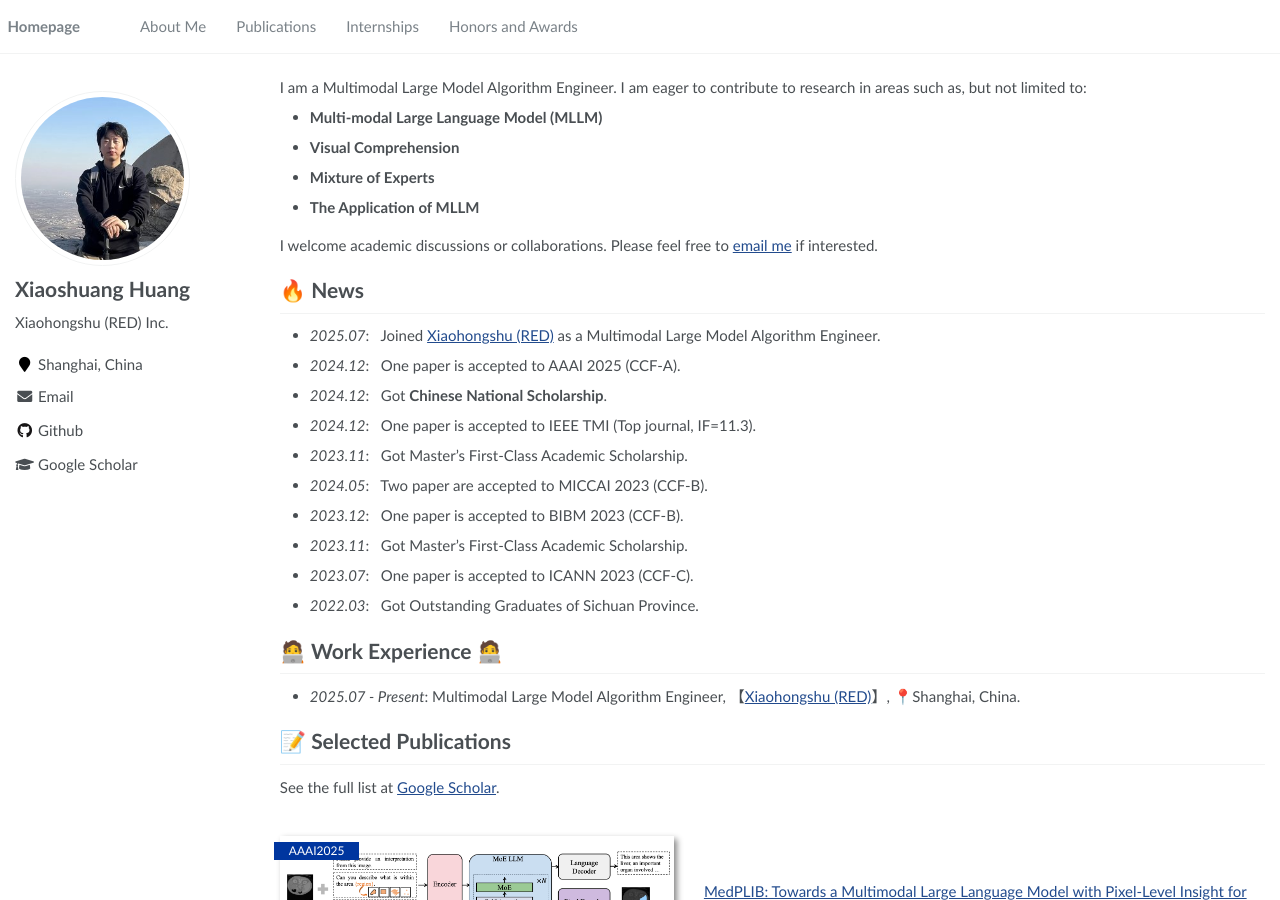
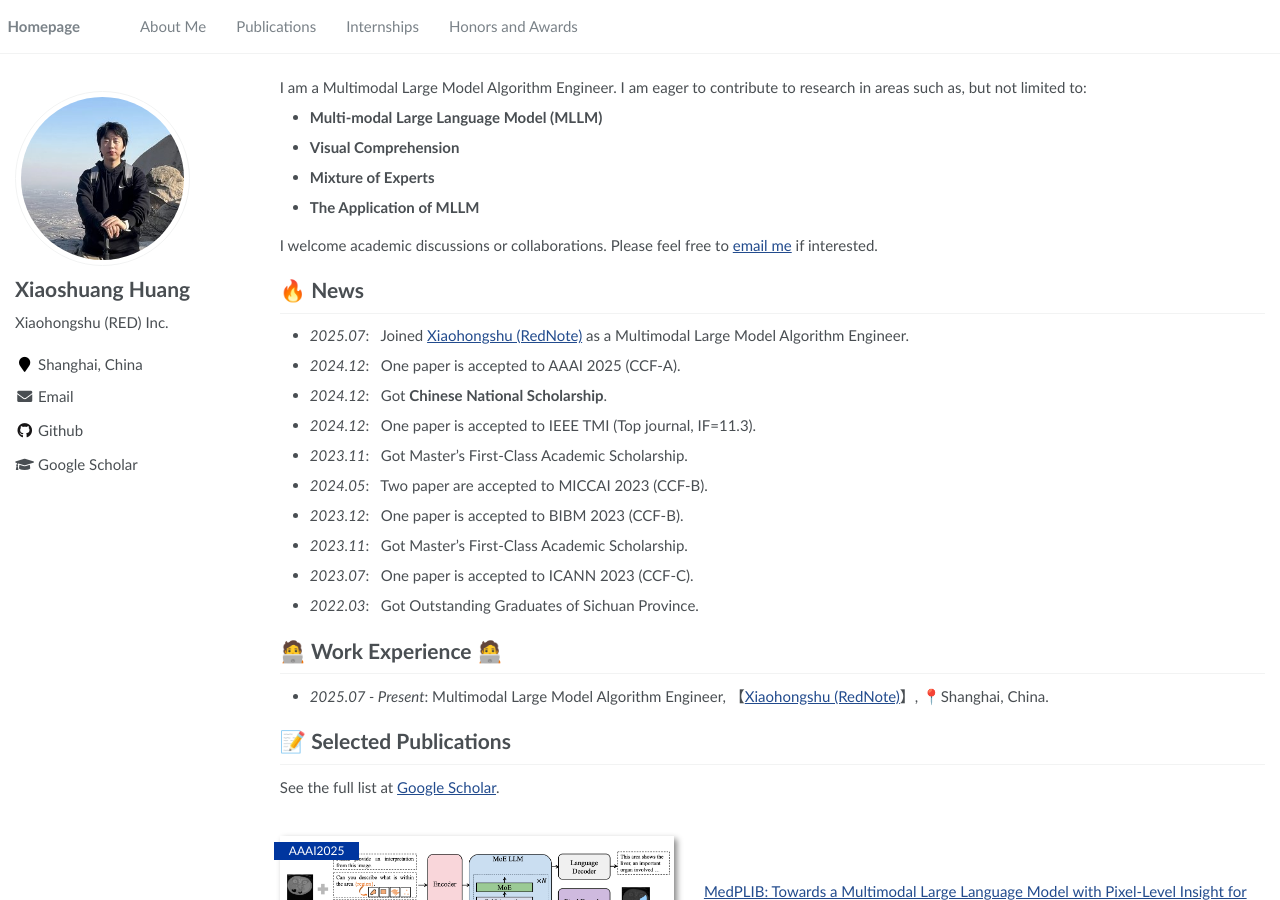
Before and after one commit to ShawnHuang497/xiaoshuanghuang.github.io, a Jekyll site: the page built from _pages/about.md, in a window 1280 px wide and 900 px high. Built offline with Jekyll 4.4.1, drawn with Linux system fonts in a browser that asks for light colours; a script that is not in the unit is left out.

Commit message:
Update about.md

```diff
--- a/_pages/about.md
+++ b/_pages/about.md
@@ -27,7 +27,7 @@ I welcome academic discussions or collaborations. Please feel free to [email me]
 
 
 # 🔥 News
-- *2025.07*: &nbsp; Joined [Xiaohongshu (RED)](https://www.xiaohongshu.com/) as a Multimodal Large Model Algorithm Engineer.
+- *2025.07*: &nbsp; Joined [Xiaohongshu (RedNote)](https://www.xiaohongshu.com/) as a Multimodal Large Model Algorithm Engineer.
 - *2024.12*: &nbsp; One paper is accepted to AAAI 2025 (CCF-A).
 - *2024.12*: &nbsp; Got **Chinese National Scholarship**.
 - *2024.12*: &nbsp; One paper is accepted to IEEE TMI (Top journal, IF=11.3).
@@ -41,7 +41,7 @@ I welcome academic discussions or collaborations. Please feel free to [email me]
 
 # 🧑‍💻 Work Experience 🧑‍💻
 
-- *2025.07 - Present*: Multimodal Large Model Algorithm Engineer, 【[Xiaohongshu (RED)](https://www.xiaohongshu.com/)】, 📍Shanghai, China.
+- *2025.07 - Present*: Multimodal Large Model Algorithm Engineer, 【[Xiaohongshu (RedNote)](https://www.xiaohongshu.com/)】, 📍Shanghai, China.
 
 
 # 📝 Selected Publications
```
